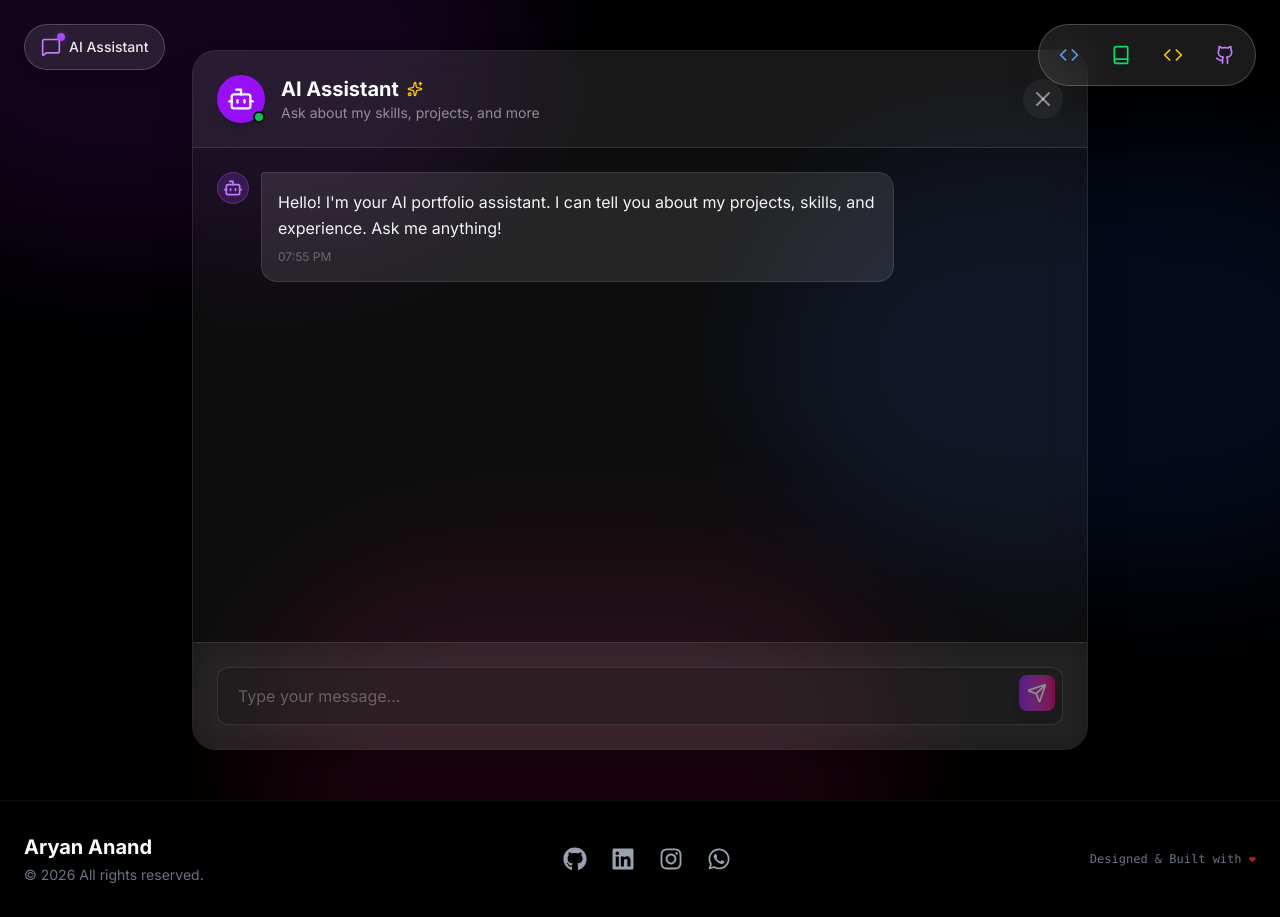
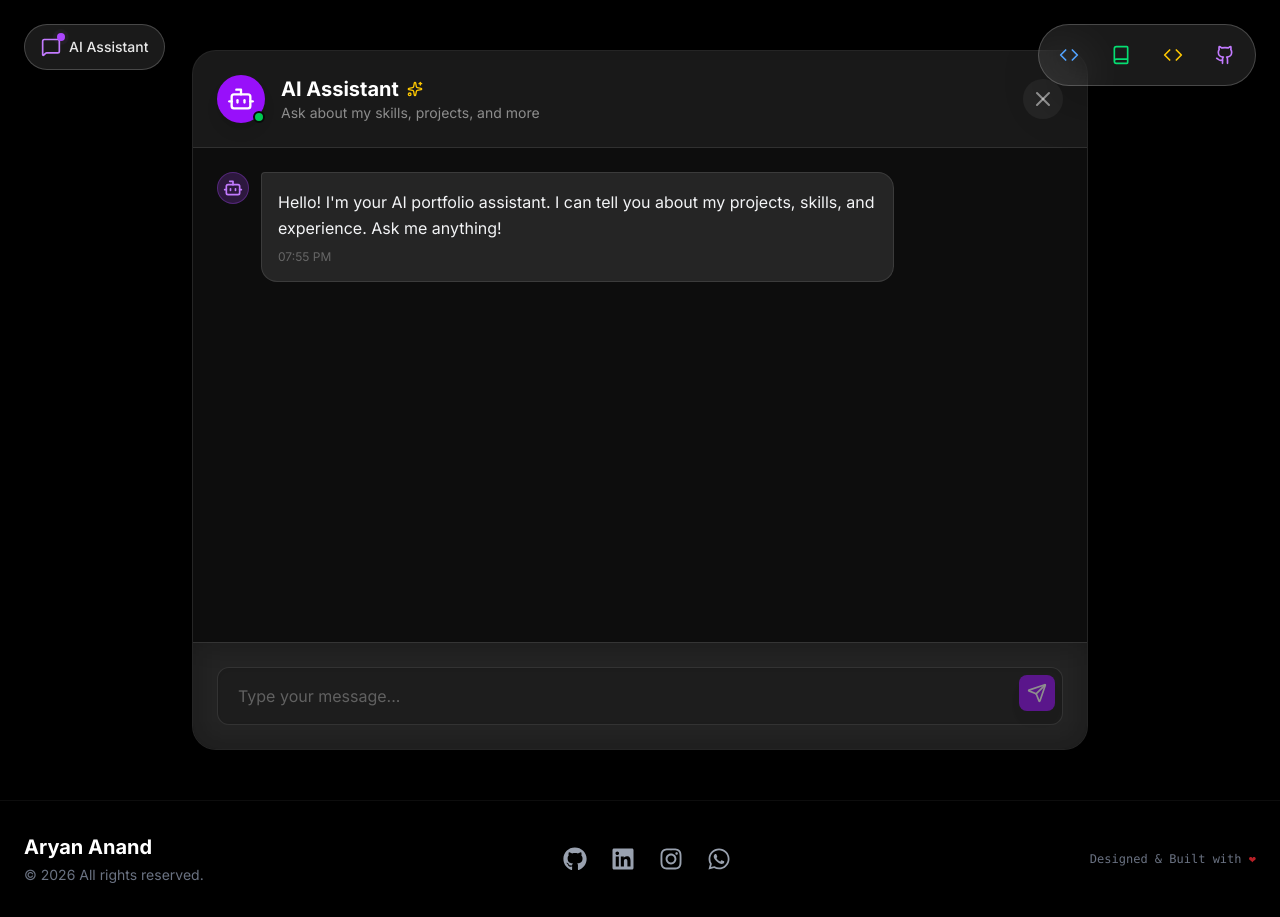
Before and after one commit to ar586/Portfolio, a Next.js app in the folder frontend/: page /chat in a window 1280 px wide. Built offline with nearby package versions, Linux system fonts and the light colour scheme; no server answers.

Commit message:
color changes

```diff
--- a/frontend/app/chat/page.tsx
+++ b/frontend/app/chat/page.tsx
@@ -3,11 +3,9 @@ import ChatInterface from '@/components/ChatInterface';
 export default function ChatPage() {
     return (
         <main className="min-h-screen bg-black relative overflow-hidden flex items-center justify-center p-4">
-            {/* Background Elements */}
+            {/* Background Elements - Removed as per user request */}
             <div className="absolute top-0 left-0 w-full h-full overflow-hidden z-0">
-                <div className="absolute -top-[20%] -left-[10%] w-[50%] h-[50%] bg-purple-900/20 rounded-full blur-3xl animate-blob"></div>
-                <div className="absolute top-[20%] -right-[10%] w-[50%] h-[50%] bg-blue-900/20 rounded-full blur-3xl animate-blob animation-delay-2000"></div>
-                <div className="absolute -bottom-[20%] left-[20%] w-[50%] h-[50%] bg-pink-900/20 rounded-full blur-3xl animate-blob animation-delay-4000"></div>
+                {/* Gradient blobs removed */}
             </div>
 
             <div className="relative z-10 w-full max-w-5xl">
--- a/frontend/components/ChatInterface.tsx
+++ b/frontend/components/ChatInterface.tsx
@@ -254,7 +254,7 @@ export default function ChatInterface() {
                     <button
                         type="submit"
                         disabled={!input.trim() || isLoading}
-                        className="absolute right-2 top-2 p-2 bg-gradient-to-r from-purple-600 to-pink-600 rounded-lg text-white hover:opacity-90 disabled:opacity-50 disabled:cursor-not-allowed transition-all shadow-lg hover:shadow-purple-500/25 active:scale-95"
+                        className="absolute right-2 top-2 p-2 bg-purple-600 rounded-lg text-white hover:bg-purple-700 disabled:opacity-50 disabled:cursor-not-allowed transition-all shadow-lg active:scale-95"
                     >
                         <Send className="w-5 h-5" />
                     </button>
```
